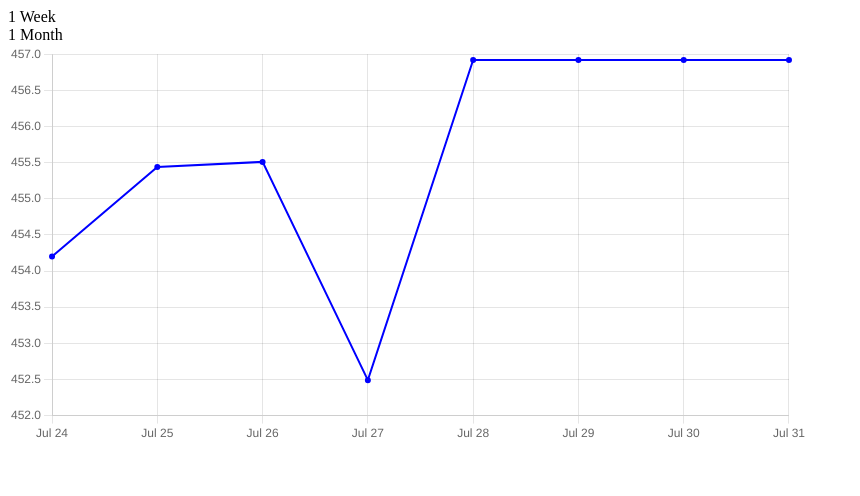
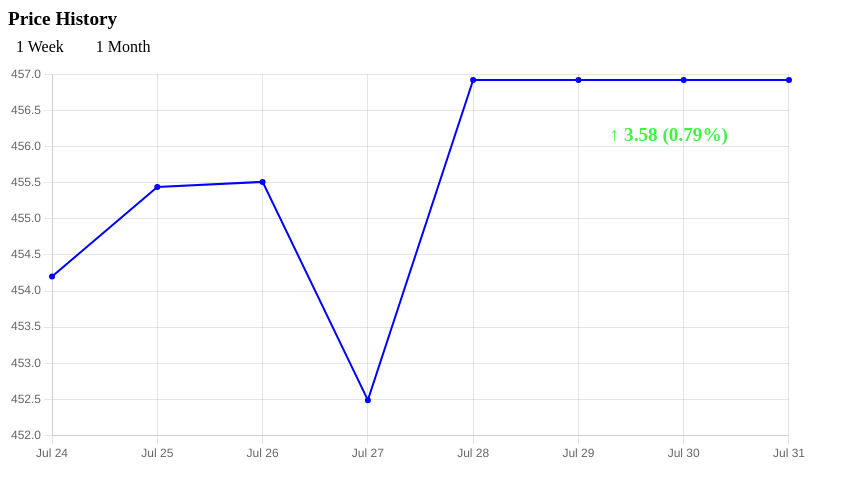
Before and after one commit to onifernando1/charts, a React (Create React App) app in the folder charts/: page / in a window 1280 px wide. Shown: the top 496 px of the page, without its empty margins (0-860 px from the left). Built offline with nearby package versions, Linux system fonts and the light colour scheme.

Commit message:
percentage change and layout of individual price

```diff
--- /dev/null
+++ b/charts/src/assets/styles/individualpricehistory.css
@@ -0,0 +1,12 @@
+.percentage-change {
+  color: rgb(66, 244, 66);
+  font-weight: bold;
+  font-size: 1.2rem;
+  position: absolute;
+  top: 15%;
+  right: 10%;
+}
+
+.individual-price-history-graph-container {
+  position: relative;
+}
--- a/charts/src/assets/styles/pricehistory.css
+++ b/charts/src/assets/styles/pricehistory.css
@@ -3,3 +3,21 @@
   height: 50rem;
   width: 50rem;
 }
+
+.time-frame-switch-container {
+  display: flex;
+  gap: 1rem;
+}
+
+.time-frame-switch-container > div {
+  padding: 0.5rem;
+}
+
+.time-frame-switch-container > div:hover {
+  background-color: rgb(246, 243, 243);
+}
+
+.price-history-title {
+  font-size: 1.2rem;
+  font-weight: bold;
+}
--- a/charts/src/components/IndividualPriceHistoryGraph.js
+++ b/charts/src/components/IndividualPriceHistoryGraph.js
@@ -9,6 +9,7 @@ import {
   Legend,
   Tooltip,
 } from "chart.js";
+import "../assets/styles/individualpricehistory.css";
 
 function IndividualPriceHistoryGraph(props) {
   ChartJS.register(
@@ -23,6 +24,8 @@ function IndividualPriceHistoryGraph(props) {
   const priceLabels = props.priceLabels;
 
   const priceData = props.priceData;
+
+  const percentageChange = props.percentageChange;
 
   const options = {
     plugins: {
@@ -46,8 +49,9 @@ function IndividualPriceHistoryGraph(props) {
   };
 
   return (
-    <div>
+    <div className="individual-price-history-graph-container">
       <Line data={data} options={options} />
+      <div className="percentage-change">{percentageChange}</div>
     </div>
   );
 }
--- a/charts/src/components/PriceHistory.js
+++ b/charts/src/components/PriceHistory.js
@@ -19,9 +19,13 @@ function PriceHistory() {
     454.2, 455.44, 455.51, 452.49, 456.92, 456.92, 456.92, 456.92,
   ];
 
+  const weekPercentageChange = "↑ 3.58 (0.79%)";
+
   const monthPriceLabels = ["Jun 30", "Jul 7", "Jul 14", "Jul 21", "Jul 28"];
 
   const monthPriceData = [443.28, 438.55, 449.28, 452.18, 456.92];
+
+  const monthPercentageChange = "↑ 14.50 (3.27%)";
 
   const timeFrames = ["week", "oneMonth"];
 
@@ -29,6 +33,7 @@ function PriceHistory() {
 
   return (
     <div className="price-history-container">
+      <div className="price-history-title">Price History</div>
       <div className="time-frame-switch-container">
         <div onClick={() => setCurrentTimeFrame(timeFrames[0])}>1 Week</div>
         <div onClick={() => setCurrentTimeFrame(timeFrames[1])}>1 Month</div>
@@ -38,12 +43,14 @@ function PriceHistory() {
         <IndividualPriceHistoryGraph
           priceData={weekPriceData}
           priceLabels={weekPriceLabels}
+          percentageChange={weekPercentageChange}
         />
       ) : null}
       {currentTimeFrame == timeFrames[1] ? (
         <IndividualPriceHistoryGraph
           priceData={monthPriceData}
           priceLabels={monthPriceLabels}
+          percentageChange={monthPercentageChange}
         />
       ) : null}
     </div>
```
